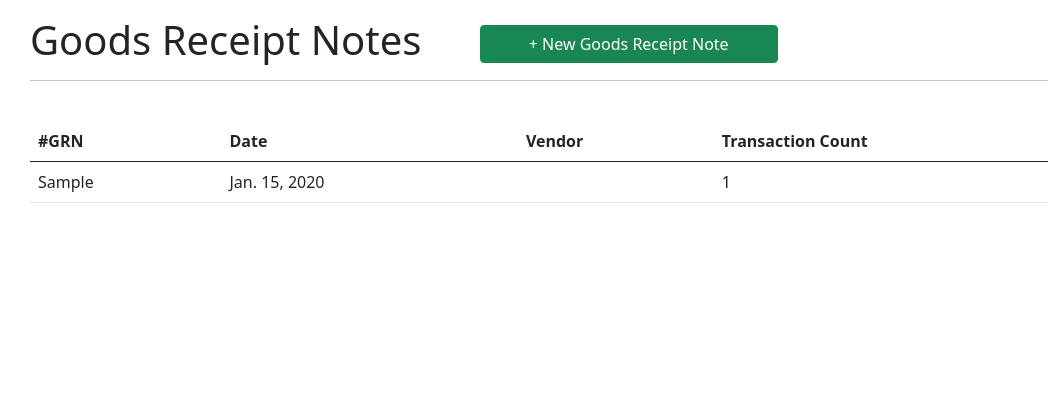
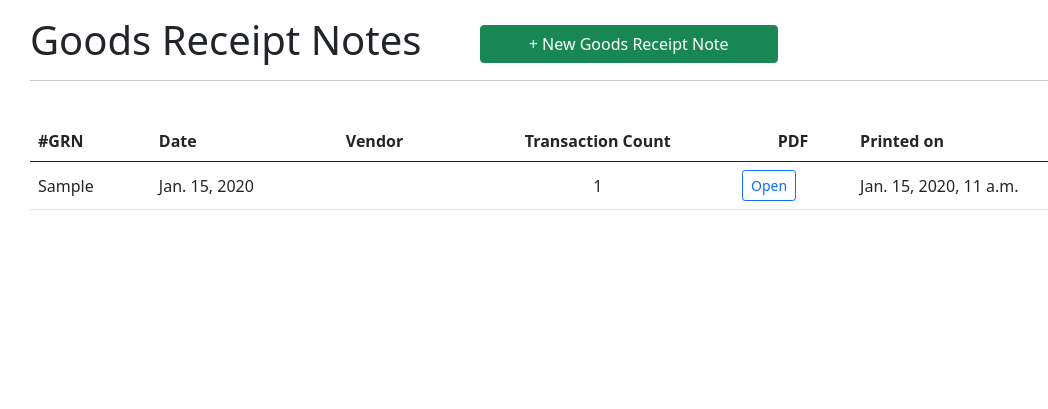
Before and after one commit to adkantor/inventory-management-system, a Django app: page /documents/goods_receipt_notes/ in a window 1280 px wide. Shown: the part 56-465 px from the top of the page, without its empty margins (52-1100 px from the left). Run offline with Django 3.2, Linux system fonts and the light colour scheme; data comes from the database, SQL or seed files in the repository; tables that the repository leaves empty hold one stand-in row (values such as "Sample post"); parts of the project's set-up code (start-up, migrations or seed data) failed here and were passed over; some libraries are stand-ins or nearby versions.

Commit message:
inserted pdf related columns to list view

```diff
--- a/templates/documents/goods_movement_note_list.html
+++ b/templates/documents/goods_movement_note_list.html
@@ -36,17 +36,53 @@
                 <th scope="col">{% if url_name|startswith:'goods_dispatch' %}#GDN{% elif url_name|startswith:'goods_receipt' %}#GRN{% endif %}</th>
                 <th scope="col">Date</th>
                 <th scope="col">{% if url_name|startswith:'goods_dispatch' %}Customer{% elif url_name|startswith:'goods_receipt' %}Vendor{% endif %}</th>
-                <th scope="col">Transaction Count</th>
+                <th scope="col" class="text-center">Transaction Count</th>
+                <th scope="col" class="text-center">PDF</th>
+                <th scope="col">Printed on</th>
             </tr>
         </thead>
 
         <tbody>
             {% for item in goods_movement_note_list %}
                 <tr>
-                    <td><a class="d-block text-decoration-none link-dark" href="{{ item.get_absolute_url }}">{% if url_name|startswith:'goods_dispatch' %}{{ item.gdn }}{% elif url_name|startswith:'goods_receipt' %}{{ item.grn }}{% endif %}</a></td>
-                    <td><a class="d-block text-decoration-none link-dark" href="{{ item.get_absolute_url }}">{{ item.date }}</a></td>
-                    <td><a class="d-block text-decoration-none link-dark" href="{{ item.get_absolute_url }}">{% if url_name|startswith:'goods_dispatch' %}{{ item.customer.name }}{% elif url_name|startswith:'goods_receipt' %}{{ item.vendor.name }}{% endif %}</a></td>
-                    <td><a class="d-block text-decoration-none link-dark" href="{{ item.get_absolute_url }}">{{ item.transactions.all.count }}</a></td>
+                    <td class="align-middle">
+                        <a  class="d-block text-decoration-none link-dark"
+                            href="{{ item.get_absolute_url }}">{% if url_name|startswith:'goods_dispatch' %}{{ item.gdn }}{% elif url_name|startswith:'goods_receipt' %}{{ item.grn }}{% endif %}
+                        </a>
+                    </td>
+                    <td class="align-middle">
+                        <a  class="d-block text-decoration-none link-dark"
+                            href="{{ item.get_absolute_url }}">
+                            {{ item.date }}
+                        </a>
+                    </td>
+                    <td class="align-middle">
+                        <a  class="d-block text-decoration-none link-dark"
+                            href="{{ item.get_absolute_url }}">
+                            {% if url_name|startswith:'goods_dispatch' %}{{ item.customer.name }}{% elif url_name|startswith:'goods_receipt' %}{{ item.vendor.name }}{% endif %}
+                        </a>
+                    </td>
+                    <td class="align-middle">
+                        <a  class="d-block text-decoration-none link-dark text-center"
+                            href="{{ item.get_absolute_url }}">
+                            {{ item.transactions.all.count }}
+                        </a>
+                    </td>
+                    <td class="align-middle">
+                        {% if item.pdf %}
+                        <a  class="btn btn-sm btn-outline-primary"
+                            href="{% if url_name|startswith:'goods_dispatch' %}{% url 'goods_dispatch_note_pdf' item.pk %}{% elif url_name|startswith:'goods_receipt' %}{% url 'goods_receipt_note_pdf' item.pk %}{% endif %}"
+                            target="_blank">
+                            Open
+                        </a>
+                        {% endif %}
+                    </td>
+                    <td class="align-middle">
+                        <a  class="d-block text-decoration-none link-dark"
+                            href="{{ item.get_absolute_url }}">
+                            {{ item.print_date|default_if_none:'-' }}
+                        </a>
+                    </td>
                 </tr>
             {% endfor %}
         </tbody>
```
